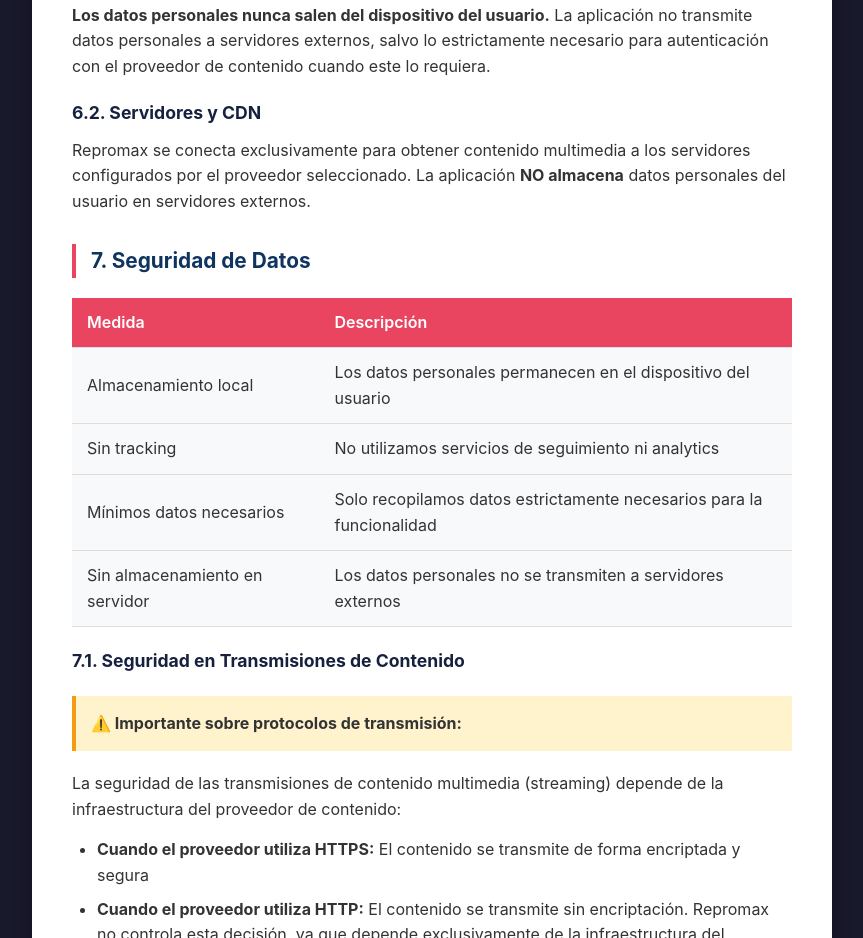
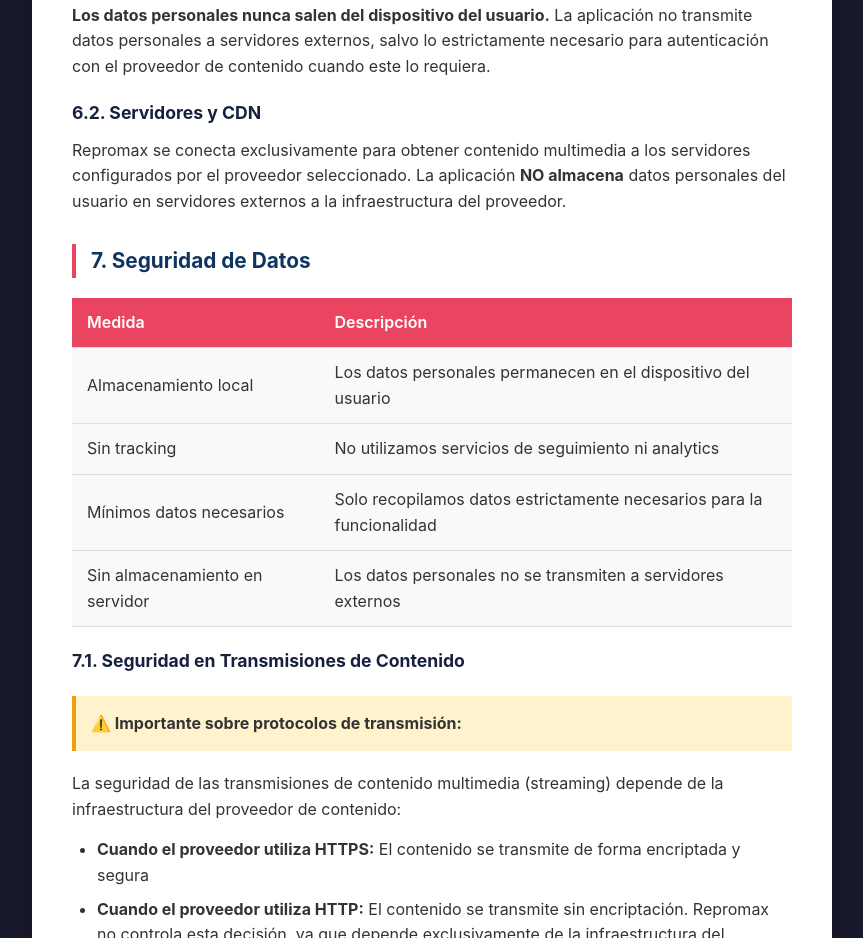
Before and after one commit to UmoFour/repromax-privacy, a plain HTML site: page index.html in a window 1280 px wide. Shown: the part 3356-4294 px from the top of the page, without its empty margins (208-1071 px from the left). Drawn offline with Linux system fonts and the light colour scheme.

Commit message:
Update index.html
ajuste leve

```diff
--- a/index.html
+++ b/index.html
@@ -286,7 +286,7 @@
         <p><strong>Los datos personales nunca salen del dispositivo del usuario.</strong> La aplicación no transmite datos personales a servidores externos, salvo lo estrictamente necesario para autenticación con el proveedor de contenido cuando este lo requiera.</p>
 
         <h3>6.2. Servidores y CDN</h3>
-        <p>Repromax se conecta exclusivamente para obtener contenido multimedia a los servidores configurados por el proveedor seleccionado. La aplicación <strong>NO almacena</strong> datos personales del usuario en servidores externos.</p>
+        <p>Repromax se conecta exclusivamente para obtener contenido multimedia a los servidores configurados por el proveedor seleccionado. La aplicación <strong>NO almacena</strong> datos personales del usuario en servidores externos a la infraestructura del proveedor.</p>
 
         <h2>7. Seguridad de Datos</h2>
         <table>
```
